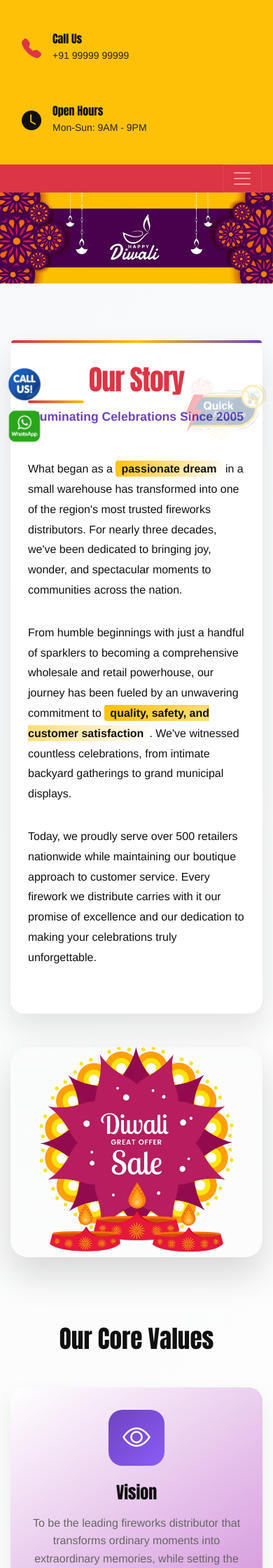
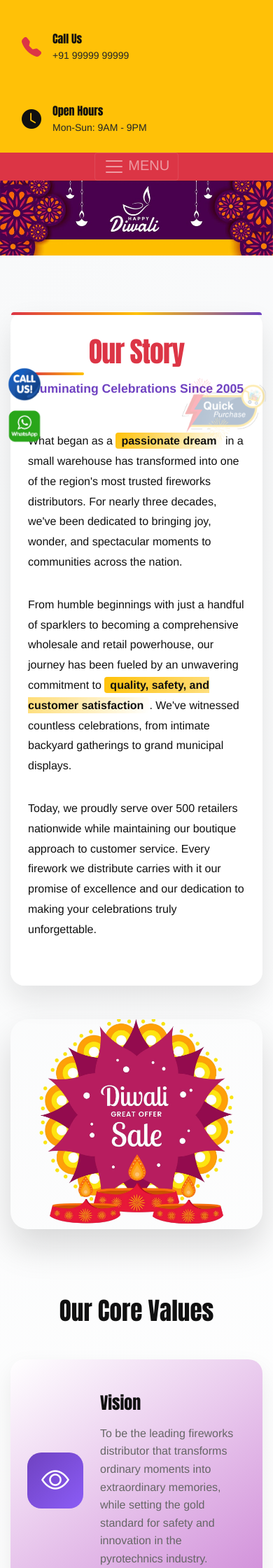
Before and after one commit to arjunultra/demo_traders_26-05-2025_layout_16, a PHP site: page /about.php in a window 390 px wide. Shown: the part 200-2440 px from the top of the page at 70% size. Run offline with PHP 8.4, Linux system fonts and the light colour scheme.

Commit message:
navbar fixed

```diff
--- a/about.php
+++ b/about.php
@@ -91,53 +91,41 @@
             <!-- Core Values Section -->
             <div class="values-section">
                 <h3 class="values-title wow fadeInUp" data-wow-duration="1s">Our Core Values</h3>
-
                 <div class="row">
-                    <div class="col-12 col-md-4 col-lg-4">
+                    <div class="col-12 col-md-6 col-lg-6">
                         <div class="value-card hvr-float wow fadeInUp" data-wow-duration="1s" data-wow-delay="0.2s">
                             <div class="value-icon vision-icon">
                                 <i class="bi bi-eye"></i>
                             </div>
+                            <div class="value-content">
                                 <h4 class="value-title">Vision</h4>
                                 <p class="value-description">
                                     To be the leading fireworks distributor that transforms ordinary moments into
-                                extraordinary
-                                memories, while setting the gold standard for safety and innovation in the pyrotechnics
-                                industry.
+                                    extraordinary memories, while setting the gold standard for safety and innovation in
+                                    the pyrotechnics industry.
                                 </p>
                             </div>
                         </div>
+                    </div>
 
-                    <div class="col-12 col-md-4 col-lg-4">
+                    <div class="col-12 col-md-6 col-lg-6">
                         <div class="value-card hvr-float wow fadeInUp" data-wow-duration="1s" data-wow-delay="0.4s">
                             <div class="value-icon mission-icon">
                                 <i class="bi bi-bullseye"></i>
                             </div>
+                            <div class="value-content">
                                 <h4 class="value-title">Mission</h4>
                                 <p class="value-description">
-                                We provide premium quality fireworks and exceptional service to retailers and consumers,
-                                ensuring every celebration is safe, spectacular, and memorable while fostering long-term
-                                partnerships.
-                            </p>
-                        </div>
-                    </div>
-
-                    <div class="col-12 col-md-4 col-lg-4">
-                        <div class="value-card hvr-float wow fadeInUp" data-wow-duration="1s" data-wow-delay="0.6s">
-                            <div class="value-icon values-icon">
-                                <i class="bi bi-gem"></i>
-                            </div>
-                            <h4 class="value-title">Values</h4>
-                            <p class="value-description">
-                                Safety first, quality always, and customer satisfaction above all. We believe in
-                                integrity,
-                                innovation, and building lasting relationships that light up communities across the
-                                nation.
+                                    We provide premium quality fireworks and exceptional service to retailers and
+                                    consumers, ensuring every celebration is safe, spectacular, and memorable while
+                                    fostering long-term partnerships.
                                 </p>
                             </div>
                         </div>
                     </div>
                 </div>
+            </div>
+
         </div>
     </section>
     <!-- second section -->
@@ -215,7 +203,7 @@
     <!-- Why Choose Us Section -->
     <!-- Why Choose Us Section -->
     <section class="excellence-showcase">
-        <div class="container">
+        <div class="container-fluid px-5">
             <!-- Section Header -->
             <div class="row justify-content-center">
                 <div class="col-12 col-md-10 col-lg-8 text-center">
--- a/css/style.css
+++ b/css/style.css
@@ -57,7 +57,7 @@ li {
 /* custom css starts */
 /* header */
 .fireworks-header {
-  font-family: "Segoe UI", Tahoma, Geneva, Verdana, sans-serif;
+  font-family: Helvetica, sans-serif;
 }
 
 .fireworks-header .header-announcement {
@@ -902,9 +902,11 @@ section.index-parallax .theme-btn:hover {
 }
 
 .our-story .value-card {
+  display: flex;
+  align-items: center;
   background: linear-gradient(145deg, #fff 0%, #cf8ad8 100%);
   border-radius: 20px;
-  padding: 2.5rem 2rem;
+  padding: 1rem;
   text-align: center;
   border: none;
   box-shadow: 0 15px 35px rgba(16, 16, 16, 0.08);
@@ -915,7 +917,7 @@ section.index-parallax .theme-btn:hover {
 }
 
 .our-story .value-card:hover {
-  transform: translateY(-10px); /* Removed scale transformation */
+  transform: translateY(-10px);
   box-shadow: 0 25px 50px rgba(16, 16, 16, 0.15);
 }
 
@@ -940,9 +942,10 @@ section.index-parallax .theme-btn:hover {
 }
 
 .our-story .value-icon {
+  flex-shrink: 0;
   width: 80px;
   height: 80px;
-  margin: 0 auto 1.5rem;
+  margin-right: 1.5rem;
   border-radius: 20px;
   display: flex;
   align-items: center;
@@ -967,6 +970,10 @@ section.index-parallax .theme-btn:hover {
 
 .our-story .value-card:hover .value-icon {
   transform: rotateY(360deg) scale(1.1);
+}
+
+.our-story .value-content {
+  text-align: left;
 }
 
 .our-story .value-title {
@@ -2236,6 +2243,15 @@ section.index-parallax .theme-btn:hover {
 .bg-smoky {
   background-color: var(--smoky);
 }
+.nav-fixed-top {
+  position: fixed;
+  top: 120px;
+  width: 100%;
+  z-index: 1030;
+}
+.hidden {
+  display: none !important;
+}
 /* font family  */
 .body-font {
   font-family: Helvetica, sans-serif !important;
@@ -2927,6 +2943,13 @@ section.index-parallax .theme-btn:hover {
 }
 /* tablet media query */
 @media (min-width: 768px) and (max-width: 991.98px) {
+  /* navbar fixed */
+  .nav-fixed-top {
+    position: fixed;
+    top: 220px;
+    width: 100%;
+    z-index: 1030;
+  }
   /* footer */
   .fireworks-footer .footer-title {
     font-size: 1.1rem;
@@ -3029,7 +3052,8 @@ section.index-parallax .theme-btn:hover {
     font-size: 2.5rem;
   }
   .our-story .story-image-container {
-    height: fit-content;
+    height: 1270px;
+    width: 100%;
   }
   /* index brands */
   .brands-section-heading {
--- a/footer.php
+++ b/footer.php
@@ -1,5 +1,5 @@
 <footer class="py-5 fireworks-footer bg-black text-white wow fadeInUp" data-wow-delay="0.1s">
-    <div class="container">
+    <div class="container-fluid px-5">
         <div class="row">
 
             <!-- Brand Column -->
@@ -20,9 +20,9 @@
             </div>
 
             <!-- Navigation Column -->
-            <div class="col-6 col-md-3 col-lg-2 mb-4 mb-md-0">
-                <h5 class="footer-title position-relative pb-2 mb-4">Quick Links</h5>
-                <ul class="footer-nav list-unstyled">
+            <div class="col-6 col-md-6 col-lg-2 mb-4 mb-md-0">
+                <h5 class="footer-title position-relative pb-2 mb-4 ml-md-5">Quick Links</h5>
+                <ul class="footer-nav list-unstyled ml-md-5">
                     <li class="mb-2"><a href="index.php"
                             class="text-white hvr-sweep-to-right d-block py-1 px-2">Home</a></li>
                     <li class="mb-2"><a href="about.php"
@@ -36,7 +36,7 @@
             </div>
 
             <!-- Hours Column -->
-            <div class="col-6 col-md-3 col-lg-3 mb-4 mb-md-0">
+            <div class="col-6 col-md-6 col-lg-3 mb-4 mb-md-0">
                 <h5 class="footer-title position-relative pb-2 mb-4">Opening Hours</h5>
                 <ul class="footer-hours list-unstyled">
                     <li
@@ -64,8 +64,8 @@
 
             <!-- Contact Column -->
             <div class="col-12 col-md-6 col-lg-3 mt-md-4 mt-lg-0">
-                <h5 class="footer-title position-relative pb-2 mb-4">Contact Us</h5>
-                <ul class="footer-contact list-unstyled">
+                <h5 class="footer-title position-relative pb-2 mb-4 ml-md-5">Contact Us</h5>
+                <ul class="footer-contact list-unstyled ml-md-5">
                     <li class="d-flex mb-3 hvr-icon-bounce">
                         <div class="me-3 text-yellow hvr-icon"><i class="bi bi-geo-alt-fill fs-5 mr-2"></i></div>
                         <p class="mb-0">123 Fireworks Avenue<br>Spark City, TN 626123</p>
@@ -99,12 +99,10 @@
                         distributor.</span>
                 </p>
             </div>
-            <div class="col-12 col-md-4 text-md-end">
-                <a href="contact.php" class="small text-muted me-3 hvr-underline-from-center">Privacy Policy</a>
-                <a href="contact.php" class="small text-muted me-3 hvr-underline-from-center">Terms of Service</a>
+            <div class="col-12 col-md-2 text-md-end">
                 <a href="safetytips.php" class="small text-muted hvr-underline-from-center">Safety Guidelines</a>
             </div>
-            <div class="col-12 col-md-2 mb-3 mb-md-0">
+            <div class="col-12 col-md-4 mb-3 mb-md-0">
                 <p class="mb-0 small text-muted">
                     Website Developed by <a target="_blank" href="https://www.srisoftwarez.com/">Sri Softwarez</a>
                 </p>
--- a/header.php
+++ b/header.php
@@ -4,7 +4,7 @@
         <div class="container-fluid">
             <div class="row">
                 <div class="col-12">
-                    <div class="announcement-marquee text-yellow small left-marquee ">
+                    <div class="announcement-marquee text-yellow small left-marquee">
                         <span class="hvr-bounce-to-right">
                             <i class="bi bi-emoji-heart-eyes"></i> Diwali Special: 30% OFF on bulk orders! Limited stock
                             available.
@@ -20,7 +20,6 @@
             </div>
         </div>
     </div>
-
     <!-- Main Header Area -->
     <div class="header-main bg-yellow py-3 shadow-sm">
         <div class="container-fluid px-lg-5">
@@ -38,7 +37,6 @@
                         </div>
                     </a>
                 </div>
-
                 <!-- Info Boxes Column -->
                 <div class="col-lg-9 col-md-12">
                     <div class="row">
@@ -56,7 +54,6 @@
                                 </div>
                             </div>
                         </div>
-
                         <!-- Contact Box -->
                         <div class="col-lg-4 col-md-4 col-12 mb-3 mb-md-0 wow fadeIn" data-wow-delay="0.4s">
                             <div class="info-box hvr-float-shadow p-3 rounded">
@@ -71,7 +68,6 @@
                                 </div>
                             </div>
                         </div>
-
                         <!-- Hours Box -->
                         <div class="col-lg-4 col-md-4 col-12 wow fadeIn" data-wow-delay="0.6s">
                             <div class="info-box hvr-float-shadow p-3 rounded">
@@ -91,15 +87,13 @@
             </div>
         </div>
     </div>
-
     <!-- Navigation -->
     <nav class="navbar navbar-expand-lg navbar-dark bg-red py-0 sticky-top wow fadeInDown">
         <div class="container-fluid px-lg-5">
-            <button class="navbar-toggler ml-auto" type="button" data-toggle="collapse" data-target="#mainNav"
+            <button class="navbar-toggler mx-auto" type="button" data-toggle="collapse" data-target="#mainNav"
                 aria-controls="mainNav" aria-expanded="false" aria-label="Toggle navigation">
-                <span class="navbar-toggler-icon"></span>
+                <span class="navbar-toggler-icon"></span> MENU
             </button>
-
             <div class="collapse navbar-collapse" id="mainNav">
                 <ul class="navbar-nav mx-auto">
                     <li class="nav-item px-lg-3 px-2 <?php if ($page == "home") {
@@ -143,7 +137,6 @@
     </nav>
 </header>
 
-
 <script src="js/jquery.min.js"></script>
 <script src="js/marquee.js"></script>
 <script>
--- a/index.php
+++ b/index.php
@@ -439,7 +439,7 @@
 	</section>
 	<!-- Brands Showcase Section -->
 	<section class="brands-section py-5">
-		<div class="container">
+		<div class="container-fluid px-5">
 			<!-- Section Header -->
 			<div class="row wow fadeIn" data-wow-delay="0.1s">
 				<div class="col-12 col-md-12 col-lg-12 text-center">
--- a/js/main.js
+++ b/js/main.js
@@ -177,3 +177,43 @@ document.addEventListener('DOMContentLoaded', function() {
       brandSwiper.autoplay.start();
   });
 });
+// navbar fixed to top on scroll
+$(document).ready(function() {
+  let lastScrollTop = 0;
+  const navbar = $('.navbar');
+
+  function getContactBarHeight() {
+      const windowWidth = $(window).width();
+
+      if (windowWidth < 576) { // Mobile screens
+          return $('.fireworks-header .header-announcement').outerHeight() + 380;
+      } else if (window.matchMedia('(min-width: 768px) and (max-width: 991.98px)').matches) { // Tablets
+          return $('.fireworks-header .header-announcement').outerHeight() + 195;
+      } else { // Desktop screens
+          return $('.fireworks-header .header-announcement').outerHeight() + 100;
+      }
+  }
+
+  $(window).on('scroll resize', function() {
+      const scrollTop = $(this).scrollTop();
+      const contactBarHeight = getContactBarHeight();
+
+      if (scrollTop > lastScrollTop) {
+          // Hide everything including the navbar when scrolling down
+          navbar.slideUp();
+      } else {
+          // Show navbar at top:0 when scrolling up
+          navbar.css('top', '0').slideDown();
+      }
+
+      // Adjust navbar position when at the top
+      if (scrollTop <= contactBarHeight) {
+          navbar.css('top', contactBarHeight + 'px');
+      }
+
+      lastScrollTop = scrollTop;
+  });
+
+  // Make the navbar fixed to top
+  navbar.addClass('nav-fixed-top');
+});
```
Lines whose indentation alone changed are shown as unchanged.
